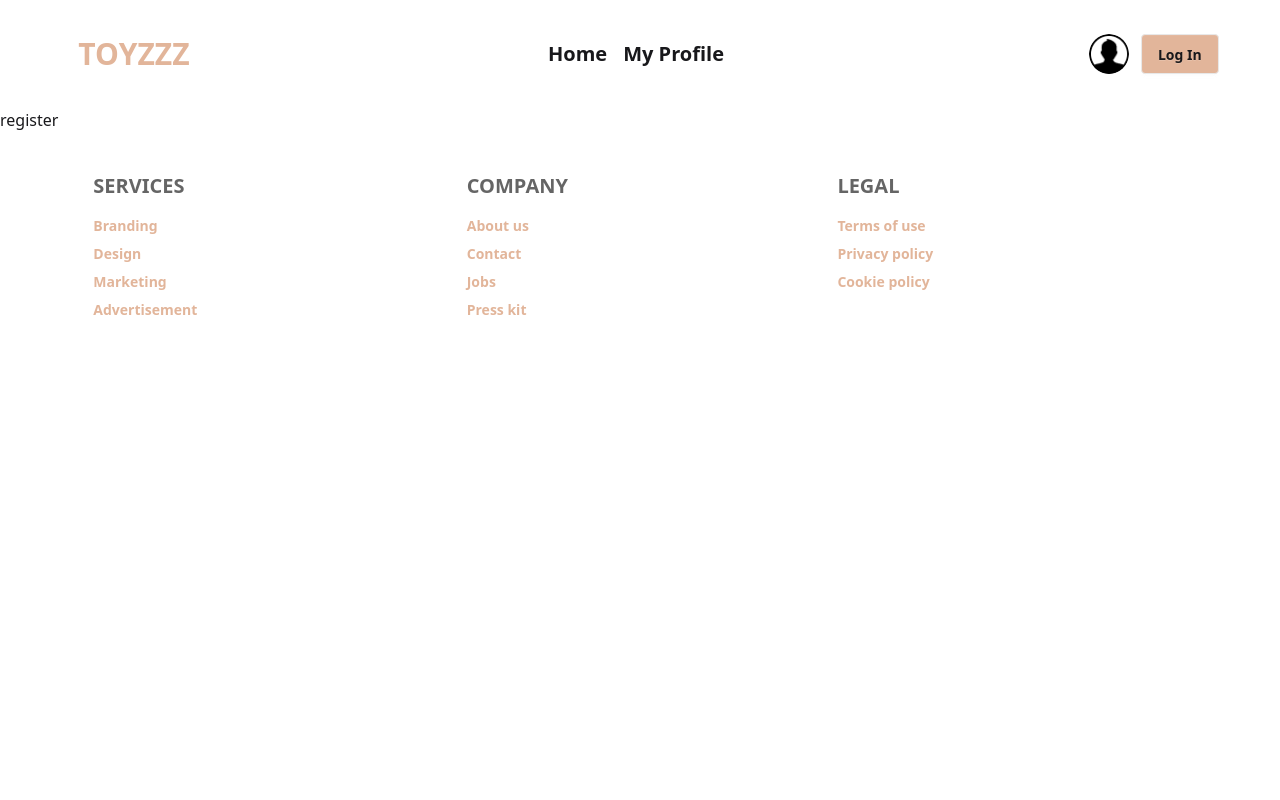
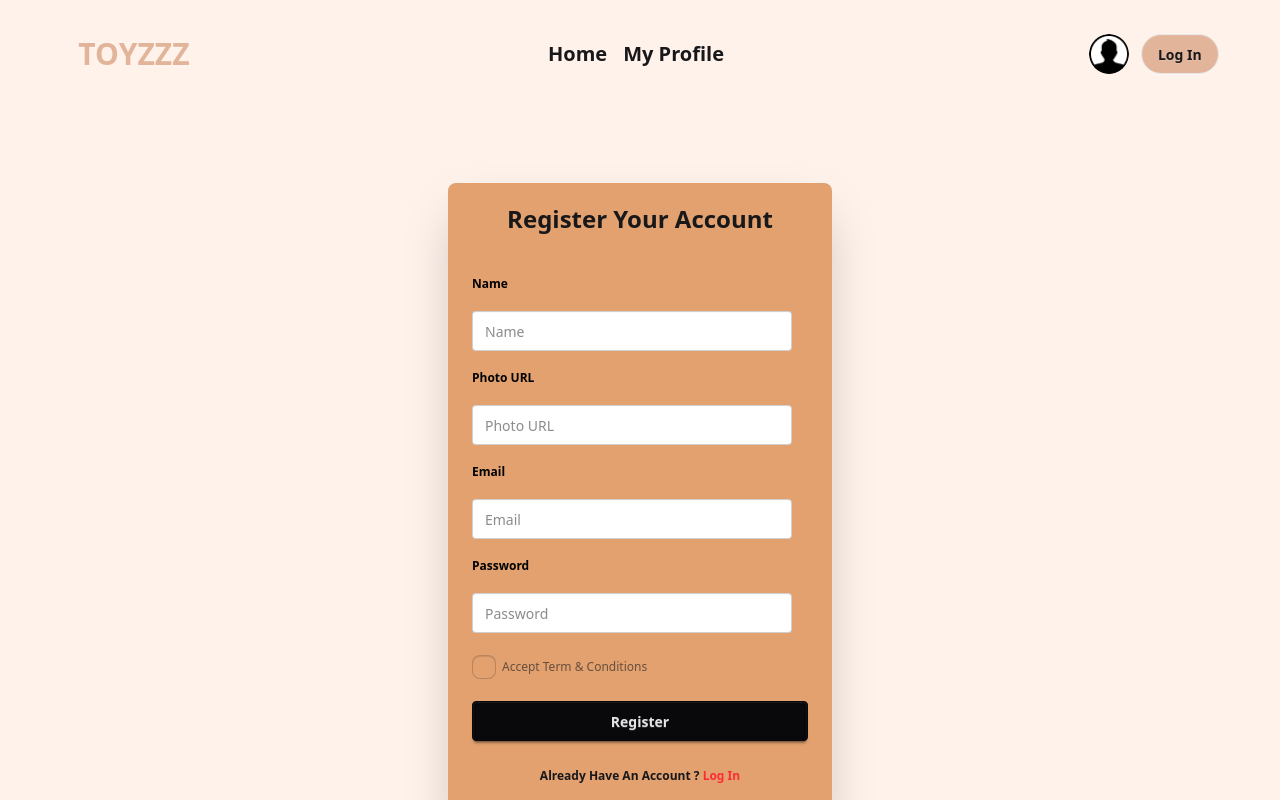
Before and after one commit to najifjawoad/toy-shop-project, a React (Vite) app: page /auth/register in a window 1280 px wide. Shown: the top 800 px of the page. Built offline with nearby package versions, Linux system fonts and the light colour scheme.

Commit message:
designed login and register form

```diff
--- a/src/Components/Header.jsx
+++ b/src/Components/Header.jsx
@@ -48,7 +48,7 @@ const Header = () => {
       </div>
       <div  className="navbar-end ">
         <img className="w-10 mr-3 rounded-full" src={userimg} alt="" />
-        <Link to='/auth/login' className="btn bg-[#E2B59A]">Log In</Link>
+        <Link to='/auth/login' className="btn bg-[#E2B59A] rounded-full">Log In</Link>
       </div>
     </div>
   );
--- a/src/Components/Slider.jsx
+++ b/src/Components/Slider.jsx
@@ -3,7 +3,7 @@ import React from "react";
 const Slider = () => {
   return (
     <div className="w-1/2 mx-auto">
-      <div className="carousel  h-[350px] ">
+      <div className="carousel  h-[350px] rounded-full">
         <div id="item1" className="carousel-item w-full">
 
           <img
@@ -19,13 +19,13 @@ const Slider = () => {
         </div>
         <div id="item3" className="carousel-item w-full">
           <img
-            src="https://i.ibb.co.com/1GGQT3NL/Cute-Animal.webp"
+            src="https://i.ibb.co.com/x8SrnXGc/Lego-Classic-Bricks.webp"
             className="w-full"
           />
         </div>
         <div id="item4" className="carousel-item w-full">
           <img
-            src="https://i.ibb.co.com/CpJVPKND/Space-Adventure-Kit.jpg"
+            src="https://i.ibb.co.com/vvBwY73v/lego-robo.jpg"
             className="w-full"
           />
         </div>
--- a/src/Layouts/AuthLayout.jsx
+++ b/src/Layouts/AuthLayout.jsx
@@ -5,7 +5,7 @@ import { Outlet } from 'react-router';
 
 const AuthLayout = () => {
     return (
-        <div>
+        <div className=' bg-[#FFF2EB]'>
             <Header></Header>
             <Outlet></Outlet>
             <Footer></Footer>
--- a/src/Pages/LogIn.jsx
+++ b/src/Pages/LogIn.jsx
@@ -1,10 +1,48 @@
 import React from 'react';
+import { Link } from 'react-router';
+
 
 const LogIn = () => {
     return (
-        <div>
-            login
-        </div>
+        <div className="flex items-center min-h-screen  ">
+      <div className="card bg-red-200 w-full mx-auto max-w-sm shrink-0 shadow-2xl py-5 ">
+        <h2 className="font-bold text-2xl text-center  ">
+          Log In Your Account
+        </h2>
+        <form  className="card-body">
+          <fieldset className="fieldset">
+            <label className="label font-bold text-black my-3">Email</label>
+            <input
+              name="email"
+              type="email"
+              className="input"
+              placeholder="Email"
+              required
+            />
+            <label className="label font-bold text-black my-3">Password</label>
+            <input
+              name="password"
+              type="password"
+              className="input"
+              placeholder="Password"
+              required
+            />
+            <div className='font-semibold'><a className="link link-hover">Forgot password?</a></div>
+
+            <button className="btn btn-neutral mt-4">Login</button>
+            <p className="mt-5 text-center font-semibold">
+              Don't Have An Account ?{" "}
+              <Link
+                to="/auth/register"
+                className="text-red-500  hover:text-red-800"
+              >
+                Register
+              </Link>{" "}
+            </p>
+          </fieldset>
+        </form>
+      </div>
+    </div>
     );
 };
 
--- a/src/Pages/Register.jsx
+++ b/src/Pages/Register.jsx
@@ -1,10 +1,77 @@
 import React from 'react';
+import { Link } from 'react-router';
 
 const Register = () => {
     return (
-        <div>
-            register
-        </div>
+     <div className="flex items-center min-h-screen ">
+      <div className="card bg-[#E2A16F] w-full mx-auto max-w-sm shrink-0 shadow-2xl py-5 ">
+        <h2 className="font-bold text-2xl text-center  ">
+          Register Your Account
+        </h2>
+        <form className="card-body">
+          <fieldset className="fieldset">
+            {/* name */}
+            <label className="label font-bold text-black my-3">Name</label>
+            <input
+              name="name"
+              type="text"
+              className="input"
+              placeholder="Name"
+              required
+            />
+
+            {/* photoURL */}
+            <label className="label font-bold text-black my-3">Photo URL</label>
+            <input
+              name="photoURL"
+              type="text"
+              className="input"
+              placeholder="Photo URL"
+              required
+            />
+            {/* email */}
+            <label className="label font-bold text-black my-3">Email</label>
+            <input
+              name="email"
+              type="email"
+              className="input"
+              placeholder="Email"
+              required
+            />
+            {/* pass */}
+            <label className="label font-bold text-black my-3">Password</label>
+            <input
+              name="password"
+              type="password"
+              className="input"
+              placeholder="Password"
+              required
+            />
+
+            <label className="label mt-4">
+              <input
+                name="checkbox"
+                type="checkbox"
+                className="checkbox"
+                required
+              />
+              Accept Term & Conditions
+            </label>
+
+            <button className="btn btn-neutral mt-4">Register</button>
+            <p className="mt-5 text-center font-semibold">
+              Already Have An Account ?{" "}
+              <Link
+                to="/auth/login"
+                className="text-red-500  hover:text-red-800"
+              >
+                Log In
+              </Link>{" "}
+            </p>
+          </fieldset>
+        </form>
+      </div>
+    </div>
     );
 };
 
```
